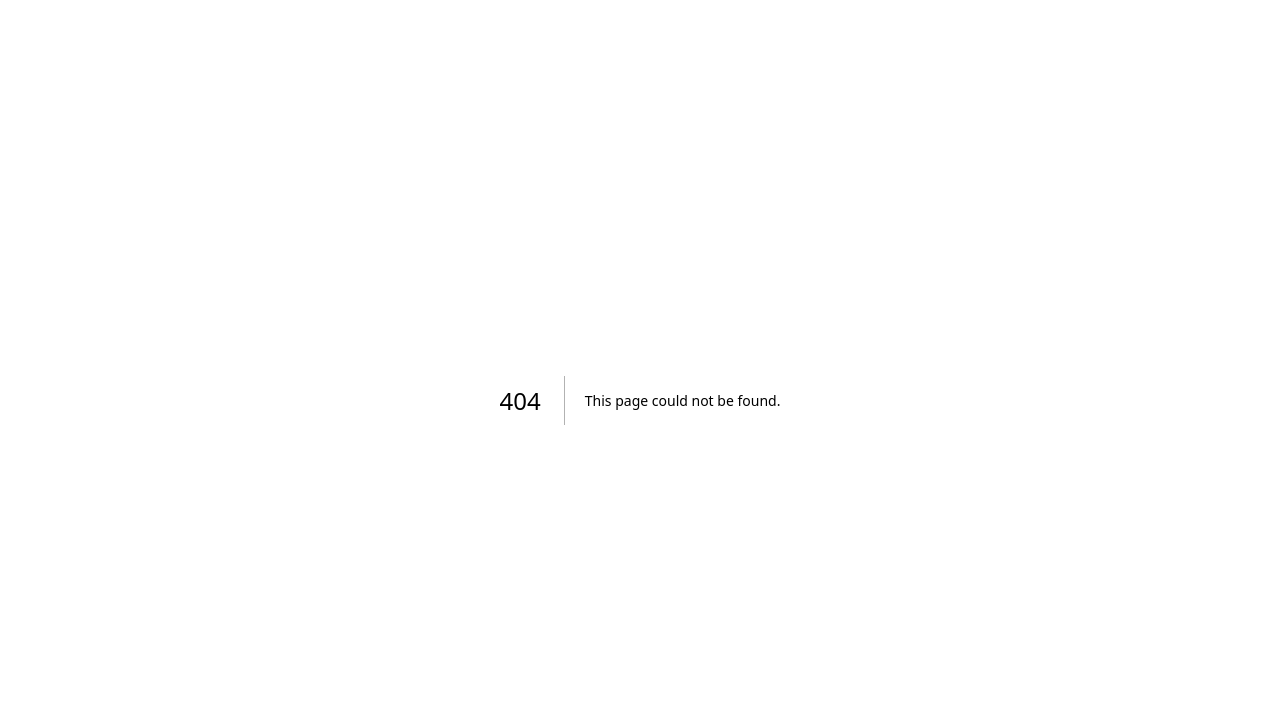
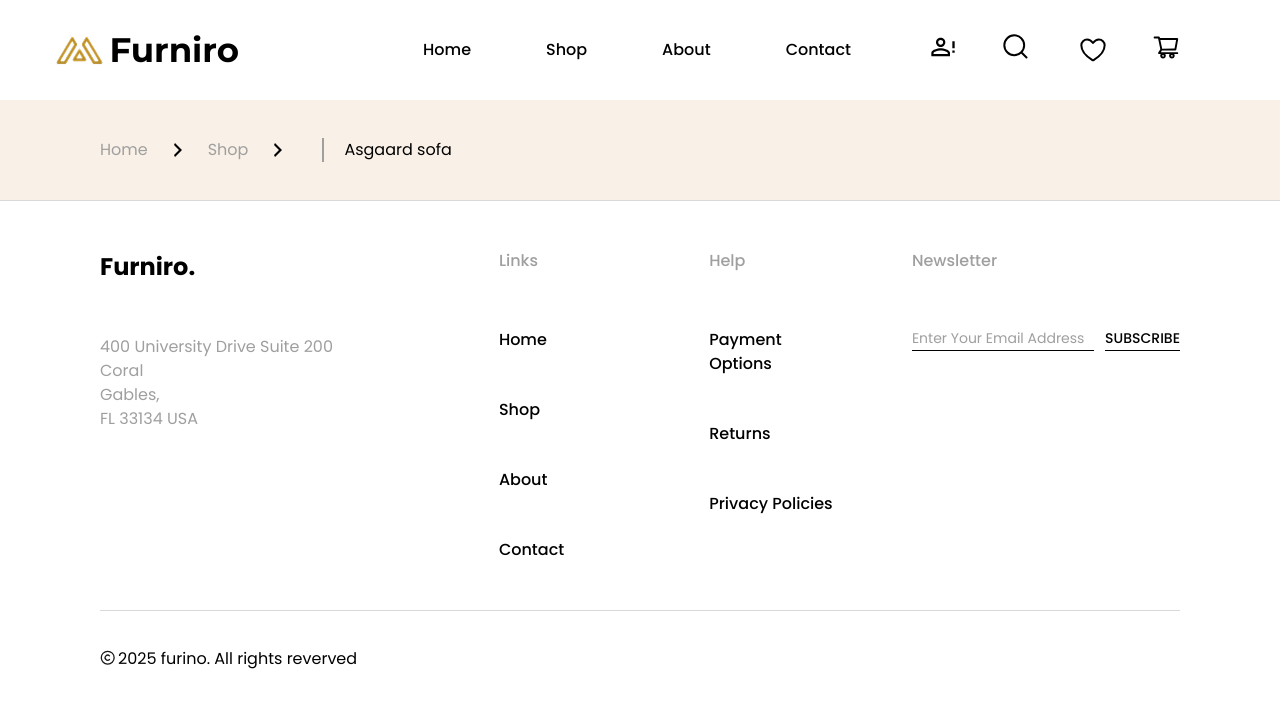
Before and after one commit to MdMuzahid07/furniro-client, a Next.js app: page /shop/1 in a window 1280 px wide. Before the commit this address had no page. Shown: the top 708 px of the page. Built offline with nearby package versions, Linux system fonts and the light colour scheme.

Commit message:
DetailsPageTitleBar.tsx

```diff
--- /dev/null
+++ b/src/app/(main)/shop/[slug]/page.tsx
@@ -0,0 +1,11 @@
+import DetailsPageTitleBar from "@/components/productDetails/DetailsPageTitleBar";
+
+const ProductDetailsPage = () => {
+  return (
+    <>
+      <DetailsPageTitleBar />
+    </>
+  );
+};
+
+export default ProductDetailsPage;
--- /dev/null
+++ b/src/components/productDetails/DetailsPageTitleBar.tsx
@@ -0,0 +1,27 @@
+import React from "react";
+import Link from "next/link";
+import ArrowRightDarkIcon from "../icons/ArrowRightDarkIcon";
+
+const DetailsPageTitleBar = () => {
+  return (
+    <section className="mx-auto flex h-auto max-w-[1440px] items-center bg-quaternary px-[20px] py-[30px] md:px-[40px] lg:h-[100px] lg:px-[100px] lg:py-[0px]">
+      <div className="flex w-full flex-col-reverse items-center justify-center gap-[14px] sm:flex-row sm:justify-start sm:gap-[34px]">
+        <div className="flex items-center gap-[20px]">
+          <Link className="text-[14px] text-accent-light sm:text-[16px]" href="/">
+            Home
+          </Link>
+          <ArrowRightDarkIcon />
+          <Link className="text-[14px] text-accent-light sm:text-[16px]" href="/shop">
+            Shop
+          </Link>
+          <ArrowRightDarkIcon />
+        </div>
+        <p className="text-[16px] text-dark sm:border-l-[2px] sm:border-accent-light sm:pl-[20px]">
+          Asgaard sofa
+        </p>
+      </div>
+    </section>
+  );
+};
+
+export default DetailsPageTitleBar;
```
